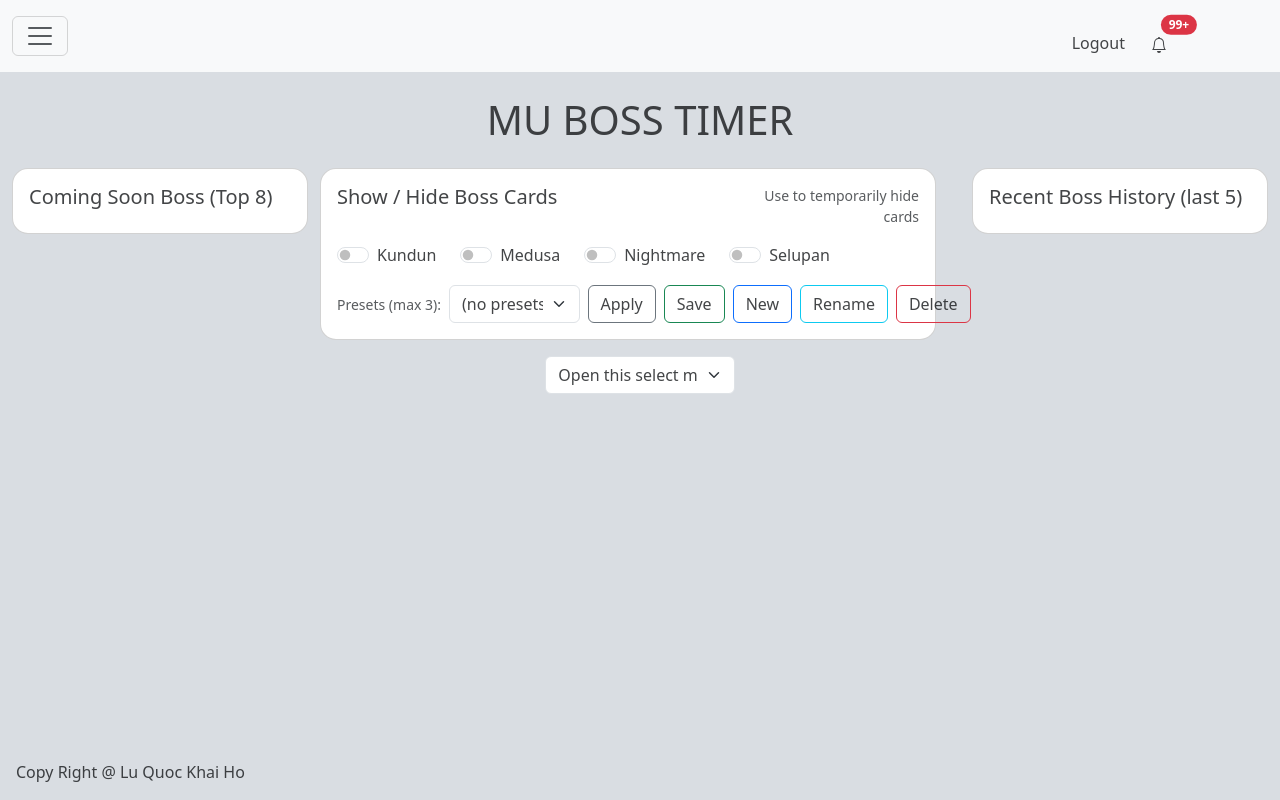
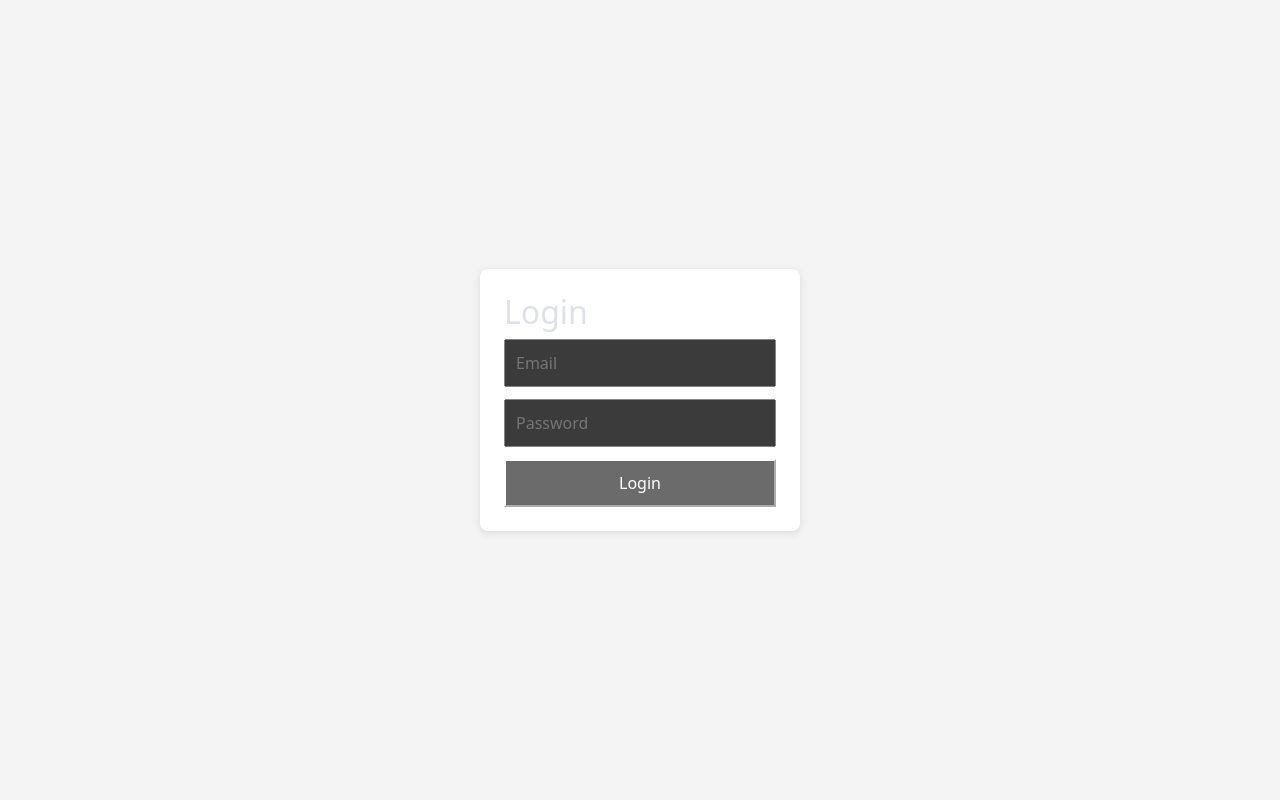
Before and after one commit to holuquockhai/gavin-mu-bosses-appearance, a React (Vite) app in the folder react-project/: page /login in a window 1280 px wide. Built offline with nearby package versions, Linux system fonts and the light colour scheme.

Commit message:
create routers and add logic for login user and annonymous

```diff
--- a/react-project/package.json
+++ b/react-project/package.json
@@ -14,6 +14,7 @@
   "dependencies": {
     "@popperjs/core": "^2.11.8",
     "@reduxjs/toolkit": "^2.11.2",
+    "axios": "^1.14.0",
     "bootstrap": "^5.3.8",
     "express": "^5.2.1",
     "react": "^19.2.0",
--- a/react-project/src/App.jsx
+++ b/react-project/src/App.jsx
@@ -1,73 +1,32 @@
-import { useState, useEffect } from 'react'
-import TopNavigation from './pages/components/TopNavigation'
-import LeftContent from './pages/components/LeftContent'
-import MainContent from './pages/components/MainContent'
-import RightContent from './pages/components/RightContent'
-import BottomContent from './pages/components/BottomContent'
-// import './App.css'
-
-const listChannels = [
-  {value: 1, title: "Channel 1"},
-  {value: 2, title: "Channel 2"},
-  {value: 3, title: "Channel 3"},
-  {value: 4, title: "Channel 4"},
-  {value: 5, title: "Channel 5"},
-  {value: 6, title: "Channel 6"},
-  {value: 7, title: "Channel 7"},
-  {value: 8, title: "Channel 8"},
-  {value: 9, title: "Channel 9"},
-  {value: 10, title: "Channel 10"},
-  {value: 11, title: "Channel 11"},
-]
-
+import { BrowserRouter, Routes, Route, Navigate } from "react-router-dom";
+import Login from "./pages/Login";
+import Landing from "./pages/Landing";
+import ProtectedRoute from "./components/ProtectedRoute";
 
 function App() {
-  const [isDark, setIsDark] = useState(() => {
-    const saved = localStorage.getItem("theme");
-    return saved ? saved === "dark" : false;
-  });
-
-  useEffect(() => {
-    const theme = isDark ? "dark" : "light";
-
-    // Bootstrap 5.3 theme switch
-    document.documentElement.setAttribute("data-bs-theme", theme);
-
-    // Persist
-    localStorage.setItem("theme", theme);
-  }, [isDark]);
-
+  const token = localStorage.getItem("access_token");
 
   return (
-    <>
-      <TopNavigation isDark={isDark} setIsDark={setIsDark} />
+    <BrowserRouter>
+      <Routes>
+        <Route
+          path="/login"
+          element={token ? <Navigate to="/" replace /> : <Login />}
+        />
 
-      <main>
-          <div id='main-content' className='container-fluid min-vh-100' >
-          <div className='row wrap'>
-            <div className='col-12 text-center'>
-              <h1 className='pt-4 pb-4 mb-0 page-title'>MU BOSS TIMER </h1>
-            </div>
-          </div>
+        <Route
+          path="/"
+          element={
+            <ProtectedRoute>
+              <Landing />
+            </ProtectedRoute>
+          }
+        />
 
-          {/*<!-- ===== Main row ===== -->*/}
-          <section className="row main-row">
-
-            {/* <!-- LEFT --> */}
-            <div className='col-3'><LeftContent/></div>
-
-            <div className='col-6'><MainContent /></div>
-
-            <div className='col-3'><RightContent/></div>
-
-          </section>
-
-          <BottomContent/>
-
-        </div>
-      </main>
-    </>
-  )
+        <Route path="*" element={<Navigate to={token ? "/" : "/login"} replace />} />
+      </Routes>
+    </BrowserRouter>
+  );
 }
 
-export default App
+export default App;
--- /dev/null
+++ b/react-project/src/api/auth.js
@@ -0,0 +1,21 @@
+import axios from "axios";
+
+const API = axios.create({
+  baseURL: "http://127.0.0.1:8000", // your FastAPI URL
+});
+
+export const loginUser = async (email, password) => {
+  const formData = new URLSearchParams();
+  formData.append("username", email); // FastAPI OAuth2PasswordRequestForm uses "username"
+  formData.append("password", password);
+
+  const response = await API.post("/auth/login", formData, {
+    headers: {
+      "Content-Type": "application/x-www-form-urlencoded",
+    },
+  });
+
+  return response.data;
+};
+
+export default API;
--- /dev/null
+++ b/react-project/src/components/ProtectedRoute.jsx
@@ -0,0 +1,13 @@
+import { Navigate } from "react-router-dom";
+
+const ProtectedRoute = ({ children }) => {
+  const token = localStorage.getItem("access_token");
+
+  if (!token) {
+    return <Navigate to="/login" replace />;
+  }
+
+  return children;
+};
+
+export default ProtectedRoute;
--- /dev/null
+++ b/react-project/src/pages/Landing.jsx
@@ -0,0 +1,21 @@
+import { useNavigate } from "react-router-dom";
+
+const Landing = () => {
+  const navigate = useNavigate();
+
+  const handleLogout = () => {
+    localStorage.removeItem("access_token");
+    localStorage.removeItem("token_type");
+    navigate("/login");
+  };
+
+  return (
+    <div style={{ padding: "40px" }}>
+      <h1>Welcome to the Landing Page</h1>
+      <p>You are logged in.</p>
+      <button onClick={handleLogout}>Logout</button>
+    </div>
+  );
+};
+
+export default Landing;
--- a/react-project/src/pages/Login.jsx
+++ b/react-project/src/pages/Login.jsx
@@ -0,0 +1,95 @@
+import { useState } from "react";
+import { useNavigate } from "react-router-dom";
+import { loginUser } from "../api/auth";
+
+const Login = () => {
+  const [email, setEmail] = useState("");
+  const [password, setPassword] = useState("");
+  const [error, setError] = useState("");
+  const navigate = useNavigate();
+
+  const handleSubmit = async (e) => {
+    e.preventDefault();
+    setError("");
+
+    try {
+      const data = await loginUser(email, password);
+
+      localStorage.setItem("access_token", data.access_token);
+      localStorage.setItem("token_type", data.token_type);
+
+      navigate("/");
+    } catch (err) {
+      setError(
+        err.response?.data?.detail || "Login failed. Please check your credentials."
+      );
+    }
+  };
+
+  return (
+    <div style={styles.container}>
+      <form onSubmit={handleSubmit} style={styles.form}>
+        <h2>Login</h2>
+
+        <input
+          type="email"
+          placeholder="Email"
+          value={email}
+          onChange={(e) => setEmail(e.target.value)}
+          style={styles.input}
+          required
+        />
+
+        <input
+          type="password"
+          placeholder="Password"
+          value={password}
+          onChange={(e) => setPassword(e.target.value)}
+          style={styles.input}
+          required
+        />
+
+        {error && <p style={styles.error}>{error}</p>}
+
+        <button type="submit" style={styles.button}>
+          Login
+        </button>
+      </form>
+    </div>
+  );
+};
+
+const styles = {
+  container: {
+    display: "flex",
+    justifyContent: "center",
+    alignItems: "center",
+    minHeight: "100vh",
+    background: "#f4f4f4",
+  },
+  form: {
+    display: "flex",
+    flexDirection: "column",
+    width: "320px",
+    padding: "24px",
+    background: "#fff",
+    borderRadius: "8px",
+    boxShadow: "0 2px 10px rgba(0,0,0,0.1)",
+  },
+  input: {
+    marginBottom: "12px",
+    padding: "10px",
+    fontSize: "16px",
+  },
+  button: {
+    padding: "10px",
+    fontSize: "16px",
+    cursor: "pointer",
+  },
+  error: {
+    color: "red",
+    marginBottom: "12px",
+  },
+};
+
+export default Login;
```
Also changed, not shown: react-project/src/App_backup.jsx (added, +73 -0 lines), 1 other file (tests, documents, lock files or other folders).
